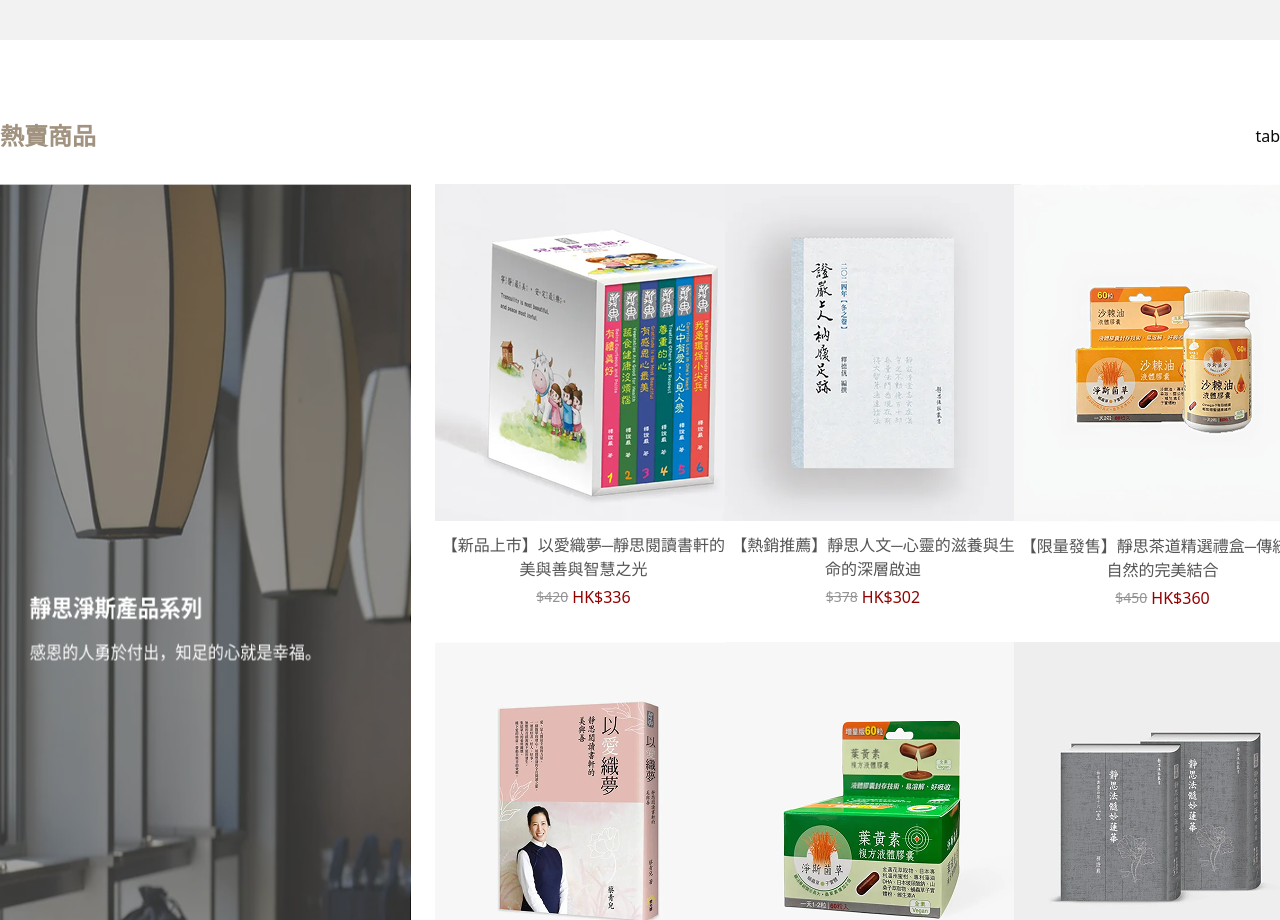
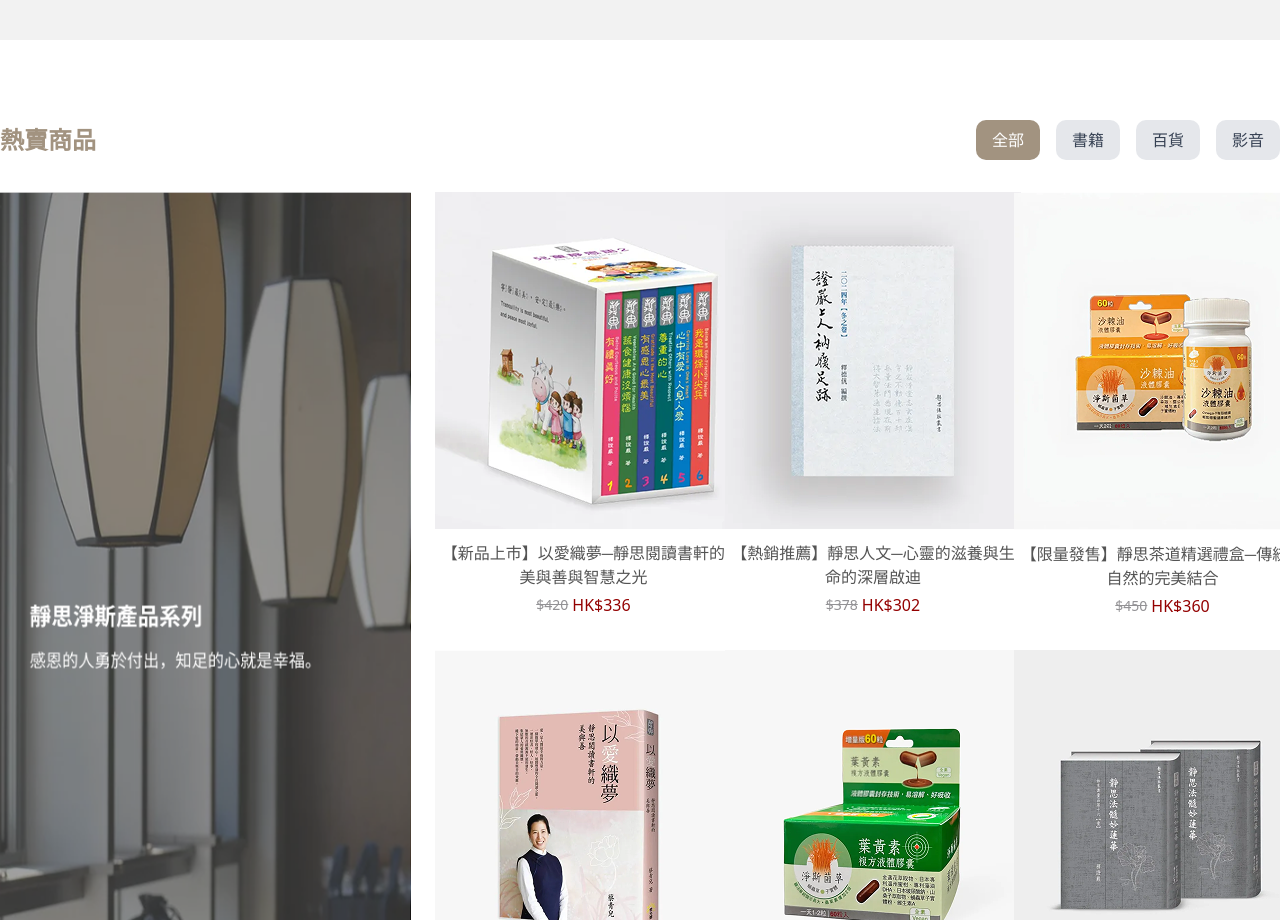
Before and after one commit to u88803494/buddhistShop, a Next.js app: page / in a window 1280 px wide. Shown: the part 840-1760 px from the top of the page. Built offline with nearby package versions, Linux system fonts and the light colour scheme.

Commit message:
feat: Add product category filtering with dynamic tabs - Created ProductTabs component for category selection - Updated HotProductsSection to support product filtering - Maintained existing product layout and design

```diff
--- a/src/app/components/HotProductsSection.tsx
+++ b/src/app/components/HotProductsSection.tsx
@@ -1,7 +1,17 @@
+import React, { useState } from "react";
 import ProductCard from "@/components/ProductCard";
+import ProductTabs, { ProductCategory } from "@/components/ProductTabs";
 import { products } from "@/mockData/products";
 
 const HotProductsSection = () => {
+  const [activeCategory, setActiveCategory] = useState<ProductCategory>('all');
+
+  const filteredProducts = activeCategory === 'all'
+    ? products.slice(0, 6)
+    : products
+        .filter(product => product.category.toLowerCase() === activeCategory)
+        .slice(0, 6);
+
   return (
     <>
       {/* 上方灰色區塊 */}
@@ -18,7 +28,10 @@
         {/* 上方標題 */}
         <div className="mb-8 flex justify-between items-center">
           <div className="text-2xl font-bold text-[#A29380]">熱賣商品</div>
-          <div>tab</div>
+          <ProductTabs
+            onCategoryChange={(category) => setActiveCategory(category)}
+            activeCategory={activeCategory}
+          />
         </div>
 
         {/* 商品內容 */}
@@ -27,7 +40,7 @@
             <img src="/images/jing_si.png" alt="" style={{ width: "100%", height: "100%" }} />
           </div>
           <div className="grid grid-cols-3 gap-x-6 gap-y-8 max-w-[963px]">
-            {products.slice(0, 6).map((product) => (
+            {filteredProducts.map((product) => (
               <ProductCard
                 key={product.id}
                 image={product.image}
--- /dev/null
+++ b/src/components/ProductTabs.tsx
@@ -0,0 +1,41 @@
+import React, { useState } from 'react';
+
+export type ProductCategory = 'all' | 'books' | 'goods' | 'media';
+
+interface ProductTabsProps {
+  onCategoryChange: (category: ProductCategory) => void;
+  activeCategory?: ProductCategory;
+}
+
+const ProductTabs: React.FC<ProductTabsProps> = ({
+  onCategoryChange,
+  activeCategory = 'all'
+}) => {
+  const categories: { key: ProductCategory; label: string }[] = [
+    { key: 'all', label: '全部' },
+    { key: 'books', label: '書籍' },
+    { key: 'goods', label: '百貨' },
+    { key: 'media', label: '影音' }
+  ];
+
+  return (
+    <div className="flex space-x-4">
+      {categories.map((category) => (
+        <button
+          key={category.key}
+          onClick={() => onCategoryChange(category.key)}
+          className={`
+            px-4 py-2 rounded-lg transition-colors duration-300
+            ${activeCategory === category.key
+              ? 'bg-[#A29380] text-white'
+              : 'bg-gray-200 text-gray-700 hover:bg-gray-300'}
+          `}
+        >
+          {category.label}
+        </button>
+      ))}
+    </div>
+  );
+};
+
+export default ProductTabs;
```
